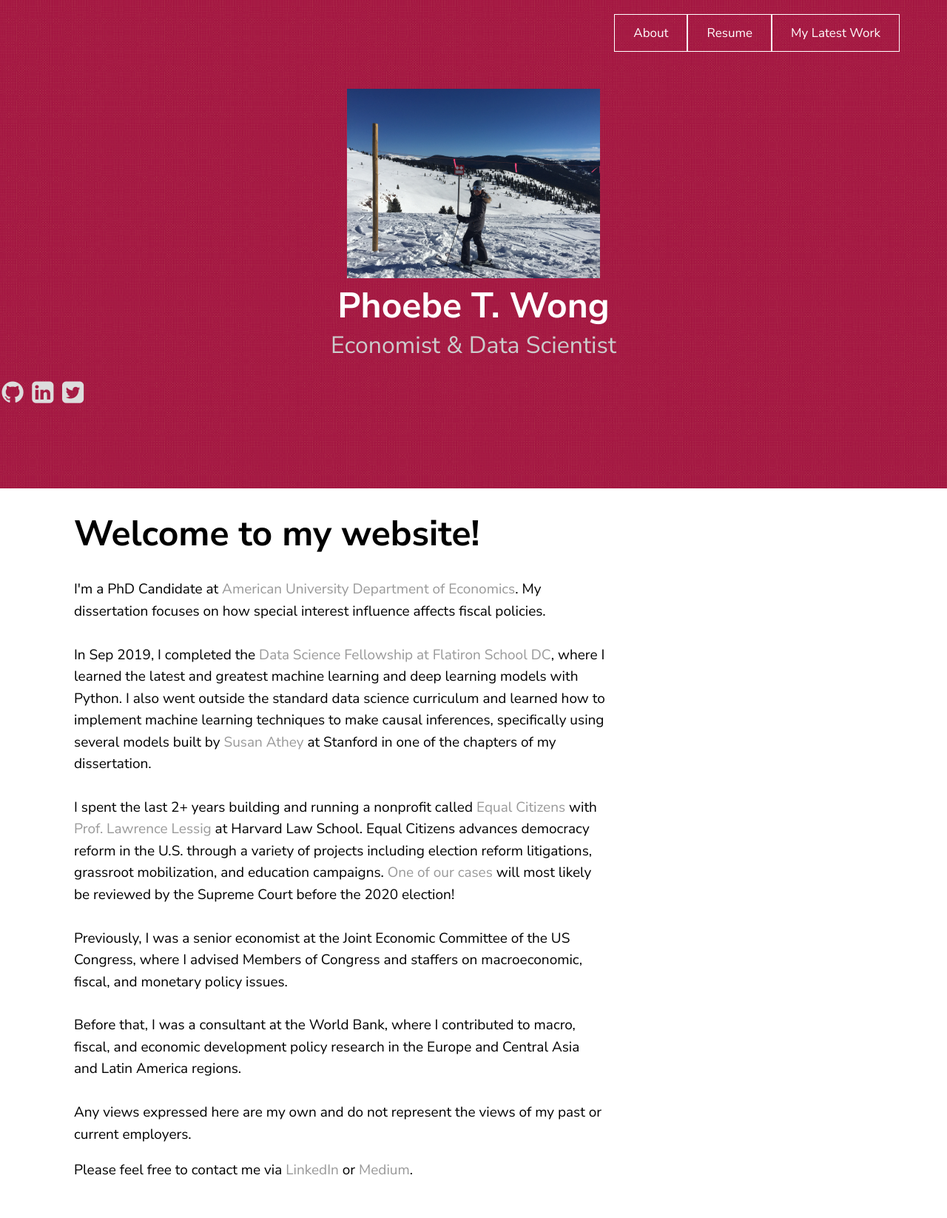
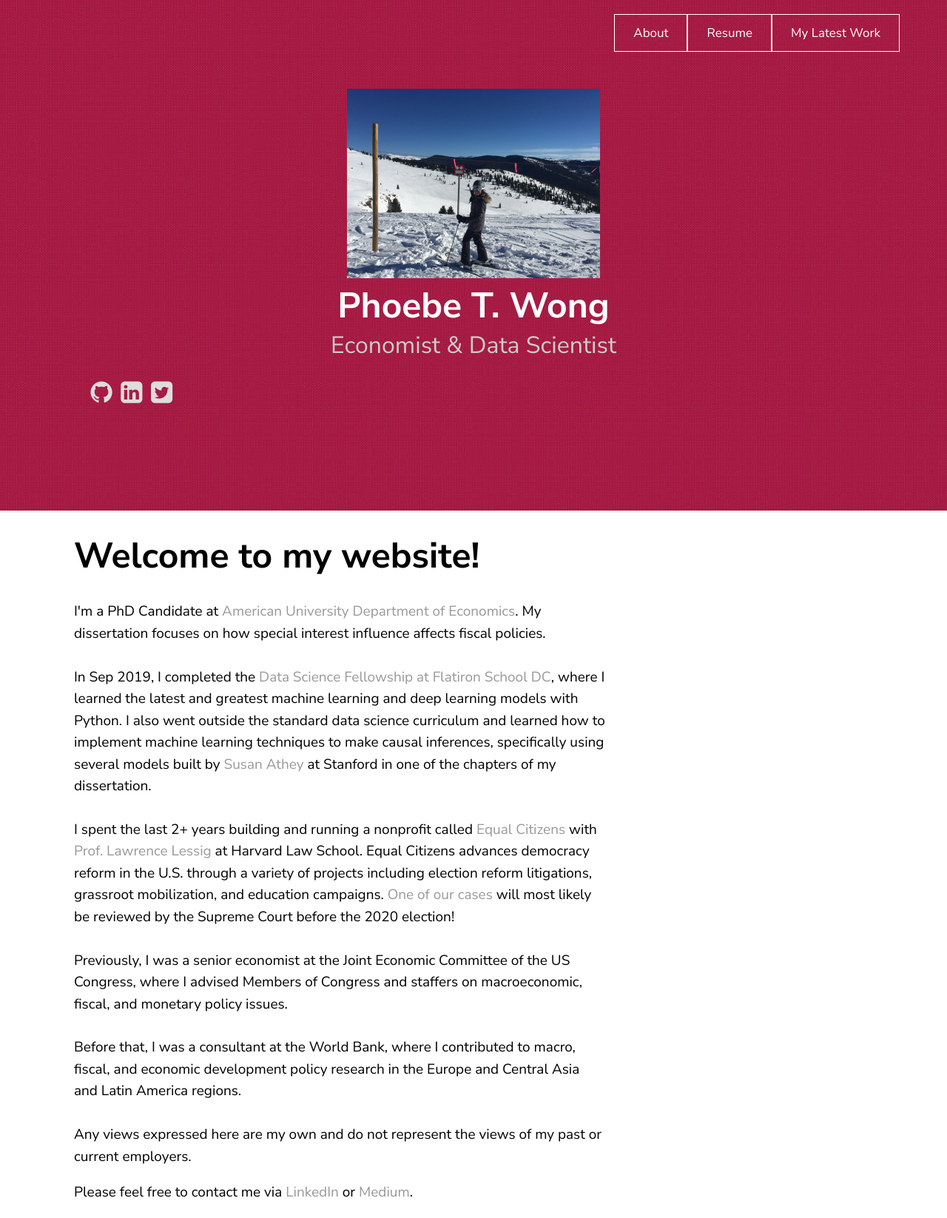
Before and after one commit to phoebetwong/phoebetwong.github.io, a Jekyll site: the page built from index.html, in a window 1280 px wide. Shown: the whole page at 74% size. Built offline with Jekyll 4.4.1, drawn with Linux system fonts in a browser that asks for light colours; a script that is not in the unit is left out; before the commit the page ends 1616 px from its top, so only the background shows below that.

Commit message:
Update theme.scss

```diff
--- a/_sass/theme.scss
+++ b/_sass/theme.scss
@@ -55,8 +55,7 @@ h4 {
 
 header {
 	// background-size: cover;
-	padding-top: 120px;
-	padding-bottom: 90px;
+	padding: 120px;
 	color: #fff;
 	overflow: hidden;
 	text-align: center;
```
